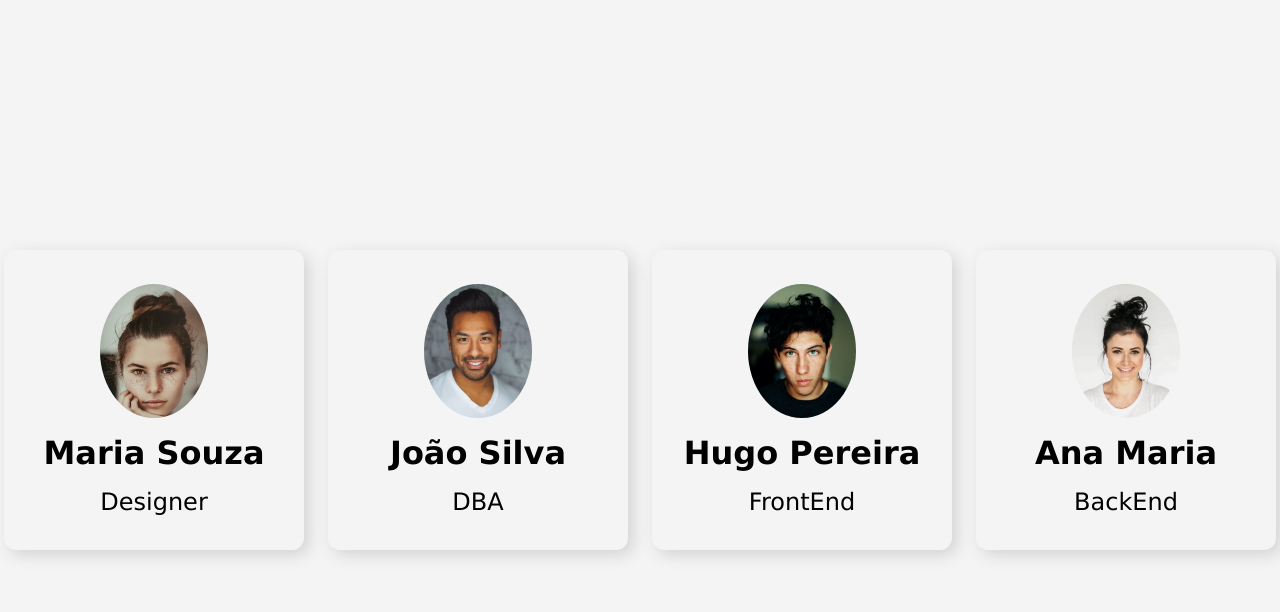
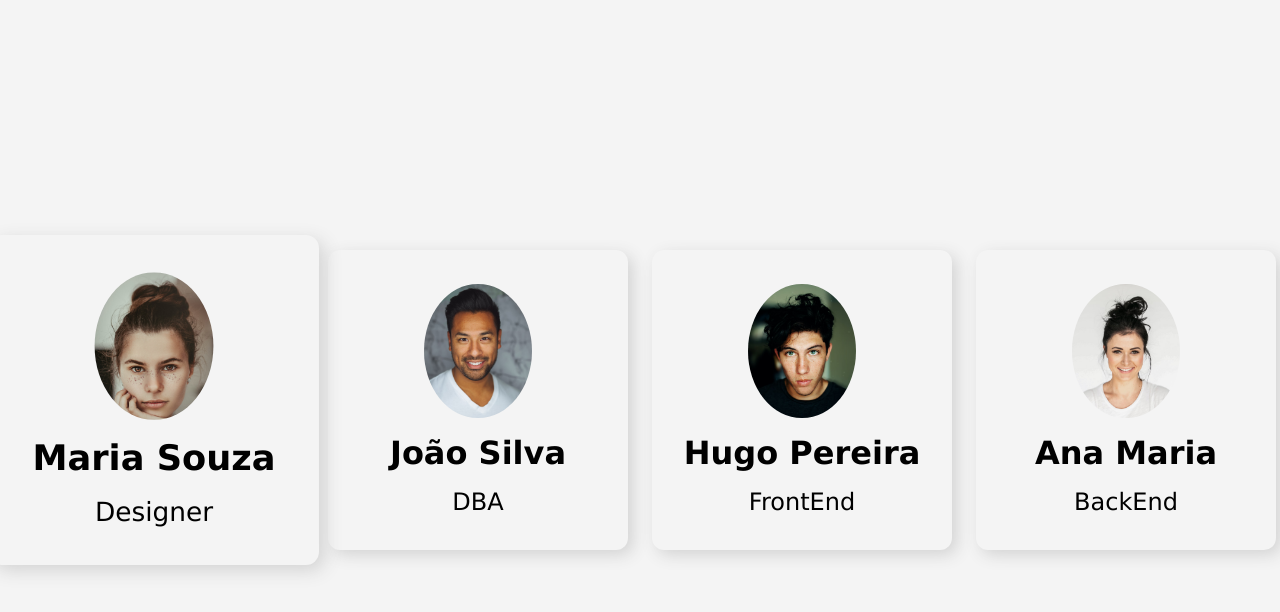
Before and after one commit to tabguimaraes/card-funcionarios, a plain HTML site: page index.html in a window 1280 px wide. In both pictures the pointer is over the element 154 px from the left and 400 px from the top of the page. Drawn offline with Linux system fonts and the light colour scheme.

Commit message:
add effect transition / transform

```diff
--- a/style.css
+++ b/style.css
@@ -31,6 +31,11 @@ body {
   height: 300px;
   border-radius: 12px;
   box-shadow: 5px 5px 16px lightgray;
+  transition: 200ms;
+}
+
+.card:hover {
+  transform: scale(1.1);
 }
 
 picture {
```
